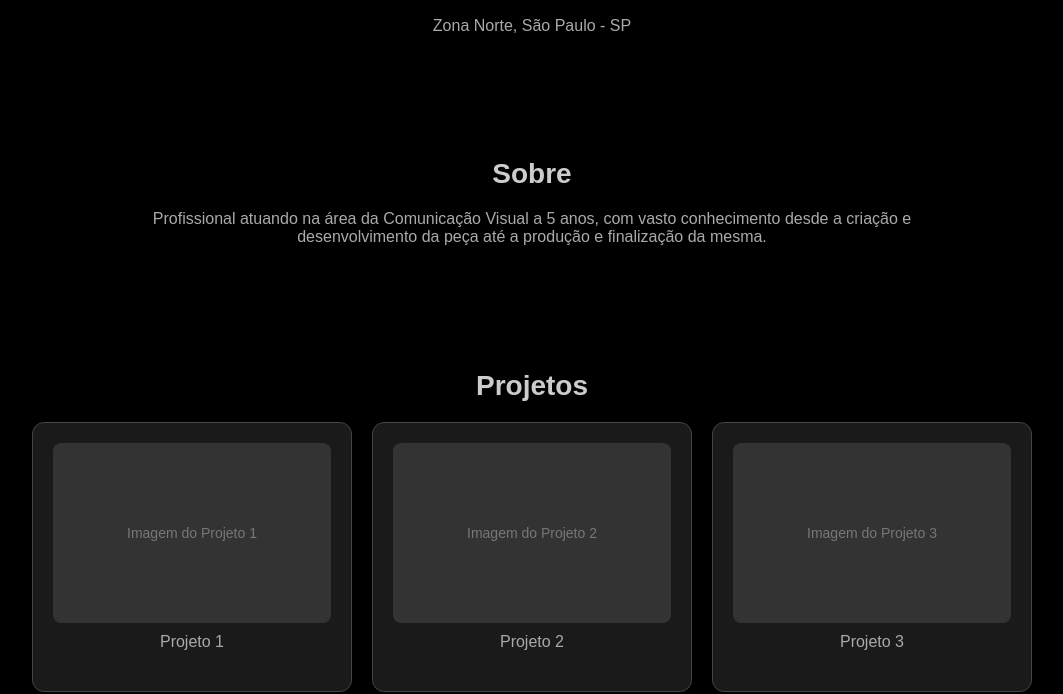
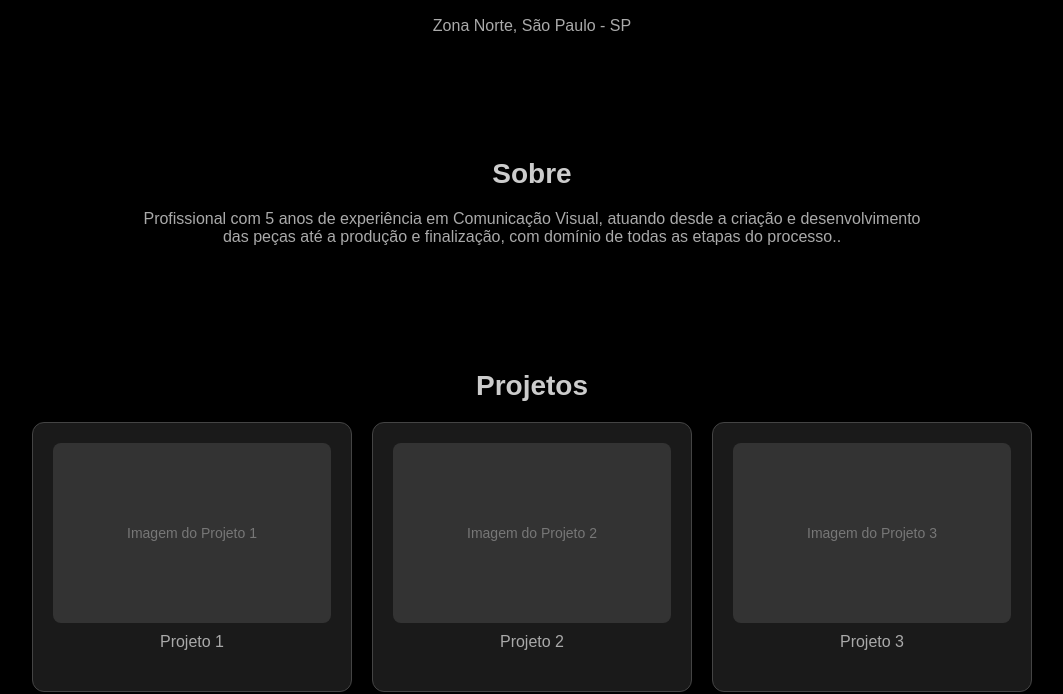
Before and after one commit to FoxMdz/portfolio-gabriel, a plain HTML site: page index.html in a window 1280 px wide. Shown: the part 137-831 px from the top of the page, without its empty margins (108-1171 px from the left). Drawn offline with Linux system fonts and the light colour scheme.

```diff
--- a/index.html
+++ b/index.html
@@ -99,7 +99,7 @@
 
   <section>
     <h2>Sobre</h2>
-    <p>Profissional atuando na área da Comunicação Visual a 5 anos, com vasto conhecimento desde a criação e desenvolvimento da peça até a produção e finalização da mesma.</p>
+    <p>Profissional com 5 anos de experiência em Comunicação Visual, atuando desde a criação e desenvolvimento das peças até a produção e finalização, com domínio de todas as etapas do processo..</p>
   </section>
 
   <section>
```
